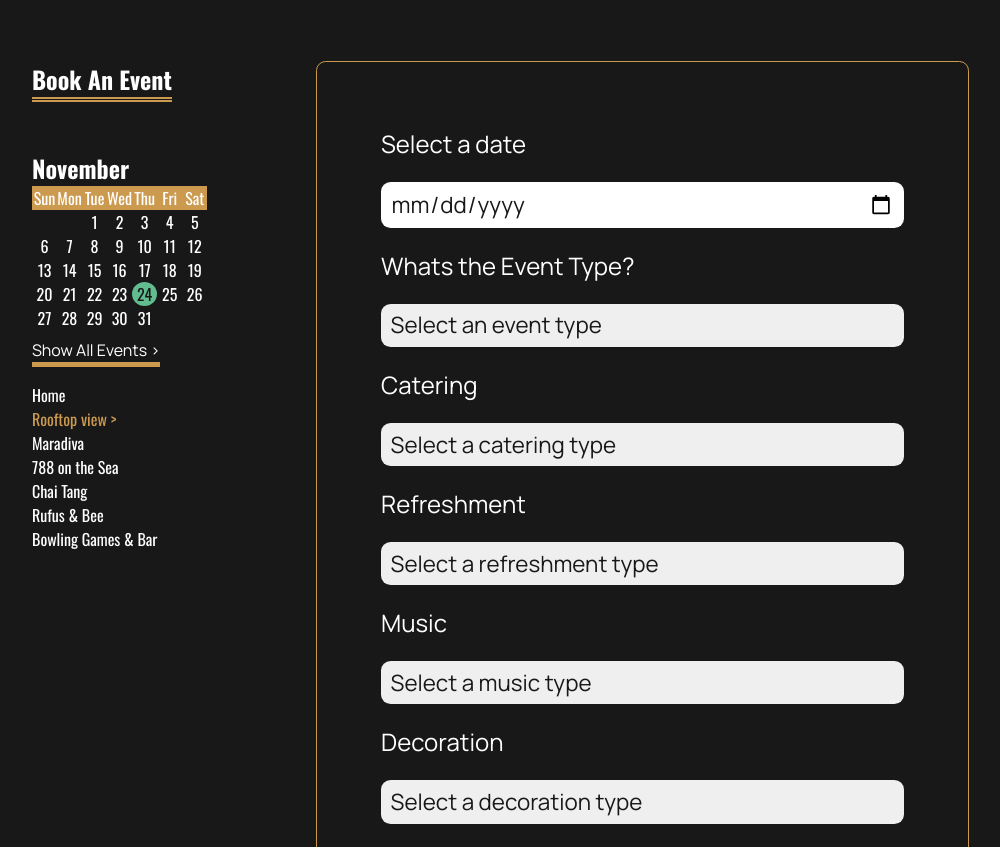
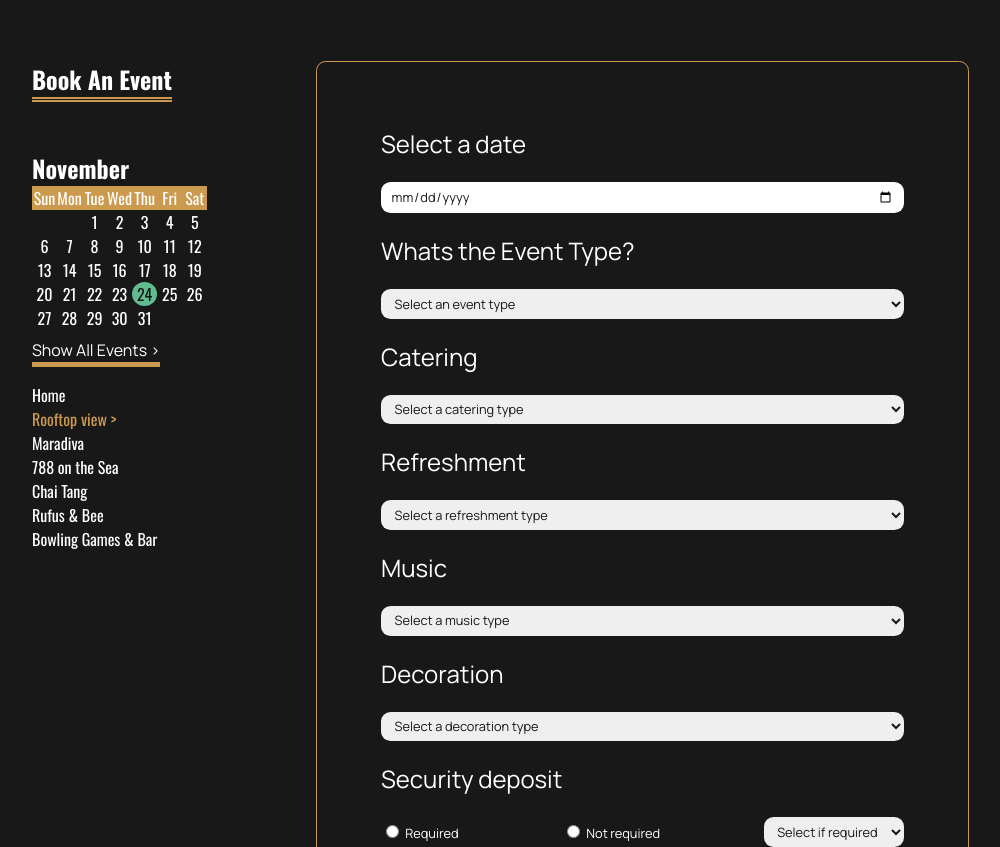
Before and after one commit to godswillumukoro/tw-event-manager, a plain HTML site: page book-event.html in a window 1280 px wide. Shown: the part 105-952 px from the top of the page, without its empty margins (64-1064 px from the left). Drawn offline with nearby package versions, Linux system fonts and the light colour scheme.

Commit message:
minor ui changes

```diff
--- a/book-event.html
+++ b/book-event.html
@@ -109,7 +109,7 @@
                 <label for="">Music</label>
                 <select name="music" id="music">
                     <option value="">Select a music type</option>
-                    <option value="">Hire DJ</option>
+                    <option value="">Hired DJ</option>
                     <option value="">In-house music</option>
                 </select>
 
@@ -119,11 +119,22 @@
                     <option value="">Hired decorator</option>
                 </select>
 
-                <label for="">Requirement</label>
-                <select name="requirement" id="requirement">
-                    <option value="">Select a requirement</option>
-                    <option value="">Security deposit</option>
-                </select>
+                <label for="">Security deposit</label>
+                <div class="sub-label-contents">
+                    <div>
+                        <input type="radio" name="security-deposit" id="required" value="Required">
+                        <label for="required">Required</label>
+                    </div>
+                    <div>
+                        <input type="radio" name="security-deposit" id="not-required" value="Not required">
+                        <label for="not-required">Not required</label>
+                    </div>
+                    <select name="requirement" id="requirement">
+                        <option value="">Select if required</option>
+                        <option value="">Paid</option>
+                        <option value="">Not paid</option>
+                    </select>
+                </div>
 
                 <label for="">Payment status</label>
                 <select name="payment-status" id="payment-status">
@@ -133,7 +144,8 @@
                 </select>
 
                 <label for="">Payment details</label>
-                <textarea name="payment-details" id="" cols="30" rows="10" placeholder="Describe the payment details"></textarea>
+                <textarea name="payment-details" id="" cols="30" rows="10"
+                    placeholder="Describe the payment details"></textarea>
 
                 <button type="submit">Book Event</button>
             </form>
--- a/global.css
+++ b/global.css
@@ -101,7 +101,7 @@ select {
 
 /* color date on hover */
 .first-day:hover,
-.first-day ~ li:hover {
+.first-day~li:hover {
     background-color: var(--accent);
     color: var(--dark);
     border-radius: 50%;
@@ -114,7 +114,7 @@ select {
     color: var(--accent);
 }
 
-.owl-effect > *+* {
+.owl-effect>*+* {
     margin-top: 1rem;
 }
 
@@ -180,6 +180,9 @@ input {
     padding: 1rem 1.6rem;
     text-align: start;
     color: var(--dark);
+}
+
+input[type=date] {
     -webkit-appearance: none;
     -moz-appearance: none;
     appearance: none;
@@ -285,7 +288,7 @@ datalist:focus {
 }
 
 .event-summary--text button,
-.event-summary--text .btn{
+.event-summary--text .btn {
     margin-top: 1.6rem;
 }
 
@@ -391,9 +394,9 @@ button,
     padding: .3rem .6rem;
     text-align: start;
     color: var(--dark);
-    -webkit-appearance: none;
+    /* -webkit-appearance: none;
     -moz-appearance: none;
-    appearance: none;
+    appearance: none; */
 }
 
 .book-event form {
@@ -404,3 +407,16 @@ button,
 .book-event label {
     font-size: 1.5rem;
 }
+
+.book-event input,
+.book-event select,
+.sub-label-contents label,
+.sub-label-contents input {
+    font-size: .8rem;
+}
+
+.sub-label-contents {
+    display: flex;
+    justify-content: space-between;
+    align-items: center;
+}
```
